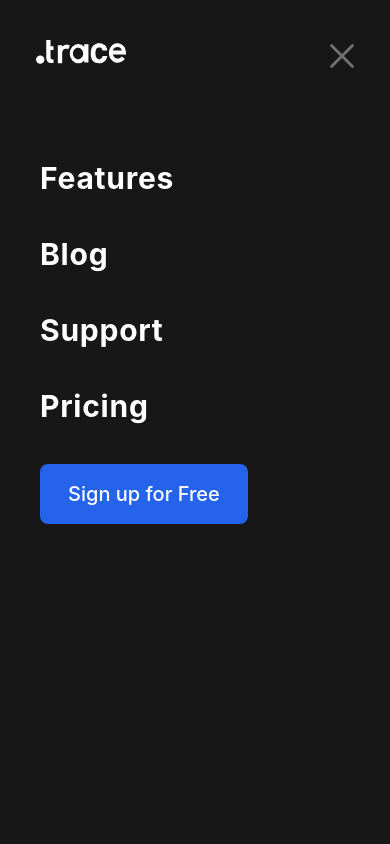
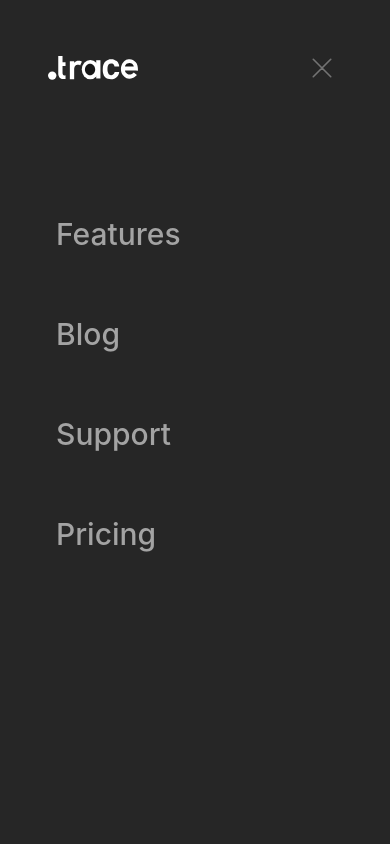
Before and after one commit to amine-tayani/appeo, a Next.js app: page / in a window 390 px wide. Both pictures are taken after a click on the button "Open Menu". Shown: the top 844 px of the page. Built offline with nearby package versions, Linux system fonts and the light colour scheme.

Commit message:
fix: Add framer motion animations to the mobile navbar

```diff
--- a/package.json
+++ b/package.json
@@ -7,6 +7,7 @@
   },
   "dependencies": {
     "@headlessui/react": "^1.6.0",
+    "framer-motion": "^6.3.3",
     "next": "latest",
     "react": "^17.0.2",
     "react-dom": "^17.0.2"
--- a/src/components/navbar/Navbar.tsx
+++ b/src/components/navbar/Navbar.tsx
@@ -1,15 +1,93 @@
-import { Transition } from '@headlessui/react'
+import { motion } from 'framer-motion'
 import * as React from 'react'
 import LogoIcon from '../icons/LogoIcon'
 import NavPopover from './NavPopover'
 
+const mobile_nav_items = [
+  {
+    id: 0,
+    navTitle: 'Features',
+  },
+  {
+    id: 1,
+    navTitle: 'Blog',
+  },
+  {
+    id: 2,
+    navTitle: 'Support',
+  },
+  {
+    id: 3,
+    navTitle: 'Pricing',
+  },
+]
+
 const Navbar: React.FunctionComponent = () => {
   const [isMenuOpen, setIsMenuOpen] = React.useState(false)
+  const ulVariant = {
+    opened: {
+      transition: {
+        delayChildren: 1,
+        staggerChildren: 0.18,
+      },
+    },
+    closed: {
+      transition: {
+        staggerChildren: 0.06,
+        staggerDirection: -1,
+      },
+    },
+  }
+  const liVariant = {
+    opened: {
+      opacity: 1,
+      y: '0%',
+      transition: {
+        duration: 0.65,
+        ease: 'easeOut',
+      },
+    },
+    closed: {
+      opacity: 0,
+      y: '100%',
+      transition: {
+        duration: 0.25,
+        ease: 'easeInOut',
+      },
+    },
+  }
 
+  const mobileMenuVariant = {
+    opened: {
+      y: '0%',
+      transition: {
+        delay: 0.15,
+        duration: 1.1,
+        ease: [0.74, 0, 0.19, 1.02],
+      },
+    },
+    closed: {
+      y: '-100%',
+      transition: {
+        delay: 0.35,
+        duration: 0.63,
+        ease: [0.74, 0, 0.19, 1.02],
+      },
+    },
+  }
+  const fadeInVariant = {
+    opened: {
+      opacity: 1,
+      transition: {
+        delay: 1.2,
+      },
+    },
+    closed: { opacity: 0 },
+  }
   return (
     <nav className="mt-4 px-2 py-2.5 ">
-      <div className="container mx-auto  flex flex-wrap items-center justify-between">
-        <div className="ml-8">
+      <div className="container mx-auto flex flex-wrap items-center justify-between">
+        <div className="ml-10 mt-4 md:mt-0 md:ml-8">
           <a href="/" className="text-3xl font-bold text-white ">
             <LogoIcon />
           </a>
@@ -23,76 +101,68 @@ const Navbar: React.FunctionComponent = () => {
               Start Free
             </button>
           </div>
-          <button
+          <motion.button
+            variants={fadeInVariant}
             aria-label="Open Menu"
             onClick={() => {
               setIsMenuOpen(true)
             }}
-            className="inline-flex items-center rounded-lg py-3 px-4 text-sm text-neutral-500 hover:text-neutral-100 focus:outline-none md:hidden"
+            className="mr-8 mt-4 inline-flex items-center rounded-lg py-3 px-4 text-sm text-neutral-500 hover:text-neutral-100 focus:outline-none md:mr-0 md:mt-0 md:hidden"
           >
             {/* button to open the mobile menu  */}
             <svg
               className="h-8 w-8 rotate-180 transform "
-              strokeWidth={1.4}
+              strokeWidth={1.2}
               viewBox="0 0 24 24"
               fill="none"
               xmlns="http://www.w3.org/2000/svg"
             >
-              <path
+              <motion.path
                 d="M3 5H11"
                 stroke="currentColor"
                 strokeLinecap="round"
                 strokeLinejoin="round"
               />
-              <path
+              <motion.path
                 d="M3 12H16"
                 stroke="currentColor"
                 strokeLinecap="round"
                 strokeLinejoin="round"
               />
-              <path
+              <motion.path
                 d="M3 19H21"
                 stroke="currentColor"
                 strokeLinecap="round"
                 strokeLinejoin="round"
               />
             </svg>
-          </button>
-          <Transition
-            className="fixed inset-0 z-50 overflow-hidden "
-            show={isMenuOpen}
-            enter="transition ease-out duration-500 transform "
-            enterFrom="opacity-0"
-            enterTo="opacity-100"
-            leave="transition ease-out duration-600 transform"
-            leaveFrom="opacity-100"
-            leaveTo="opacity-0"
+          </motion.button>
+
+          <motion.div
+            className="fixed inset-0 z-50 max-w-full overflow-hidden bg-neutral-800  lg:hidden"
+            initial="closed"
+            variants={mobileMenuVariant}
+            animate={isMenuOpen ? 'opened' : 'closed'}
           >
-            <div className="lg:hidden">
-              <Transition.Child
-                enter="transition duration-500 ease-in-out"
-                enterFrom="transform translate-y-full"
-                enterTo="transform translate-y-0"
-                leave="transition duration-500 ease-in-out"
-                leaveFrom="transform translate-y-0"
-                leaveTo="transform translate-y-full"
-                as="div"
-                className="absolute max-w-full rounded bg-neutral-900 "
+            <div className="mx-12 mt-12 flex items-center justify-between">
+              <motion.a
+                variants={fadeInVariant}
+                href="/"
+                className="text-3xl font-bold text-white "
               >
-                <div className="mr-5 ml-9 mt-6 flex items-center justify-between">
-                  <a href="/" className="text-3xl font-bold text-white ">
                 <LogoIcon />
-                  </a>
-                  <button
+              </motion.a>
+              <motion.button
+                variants={fadeInVariant}
                 aria-label="Close Menu"
-                    className="mt-2 mr-1 text-neutral-500 hover:text-neutral-100 focus:outline-none md:hidden"
+                className=" text-neutral-500 hover:text-neutral-100 focus:outline-none md:hidden"
                 onClick={() => {
                   setIsMenuOpen(false)
                 }}
               >
                 <svg
-                      className=" h-12 w-12"
-                      strokeWidth={1.4}
+                  className=" h-10 w-10"
+                  strokeWidth={1}
                   viewBox="0 0 24 24"
                   fill="none"
                   xmlns="http://www.w3.org/2000/svg"
@@ -104,53 +174,29 @@ const Navbar: React.FunctionComponent = () => {
                     strokeLinejoin="round"
                   />
                 </svg>
-                  </button>
+              </motion.button>
             </div>
             <nav className="mx-2 h-screen w-screen">
-                  <ul className="mx-8 mt-20 space-y-10 text-white">
-                    <li>
-                      <a
+              <motion.ul
+                variants={ulVariant}
+                className="mx-12 mt-32 space-y-16 text-neutral-400"
+              >
+                {mobile_nav_items.map((item) => (
+                  <motion.li key={item.id} whileHover={{ scale: 0.9 }}>
+                    <motion.a
+                      variants={liVariant}
                       href="/"
-                        className="text-3xl font-bold tracking-wide hover:text-blue-500  "
+                      className="text-3xl font-medium hover:text-white  "
                     >
-                        Features
-                      </a>
-                    </li>
-                    <li>
-                      <a
-                        href="/"
-                        className="text-3xl font-bold tracking-wide hover:text-blue-500  "
-                      >
-                        Blog
-                      </a>
-                    </li>
-                    <li>
-                      <a
-                        href="/"
-                        className="text-3xl font-bold tracking-wide hover:text-blue-500  "
-                      >
-                        Support
-                      </a>
-                    </li>
-                    <li>
-                      <a
-                        href="/"
-                        title="About us"
-                        className="text-3xl font-bold tracking-wide hover:text-blue-500  "
-                      >
-                        Pricing
-                      </a>
-                    </li>
-                    <button className="w-52 rounded-lg bg-blue-600 px-4 py-4 text-xl font-medium text-white hover:bg-blue-500 focus:outline-none ">
-                      Sign up for Free
-                    </button>
-                  </ul>
+                      {item.navTitle}
+                    </motion.a>
+                  </motion.li>
+                ))}
+              </motion.ul>
             </nav>
-              </Transition.Child>
+          </motion.div>
         </div>
-          </Transition>
-          {/* button to close the mobile menu  */}
-        </div>
+        {/* widescreen navigation bar */}
         <div className="hidden w-full items-center justify-between md:order-1 md:flex md:w-auto">
           <ul className="mt-4 flex flex-col md:mt-0 md:flex-row md:space-x-16 ">
             <li>
```
Also changed, not shown: 1 other file (tests, documents, lock files or other folders). Lines whose indentation alone changed are shown as unchanged.
